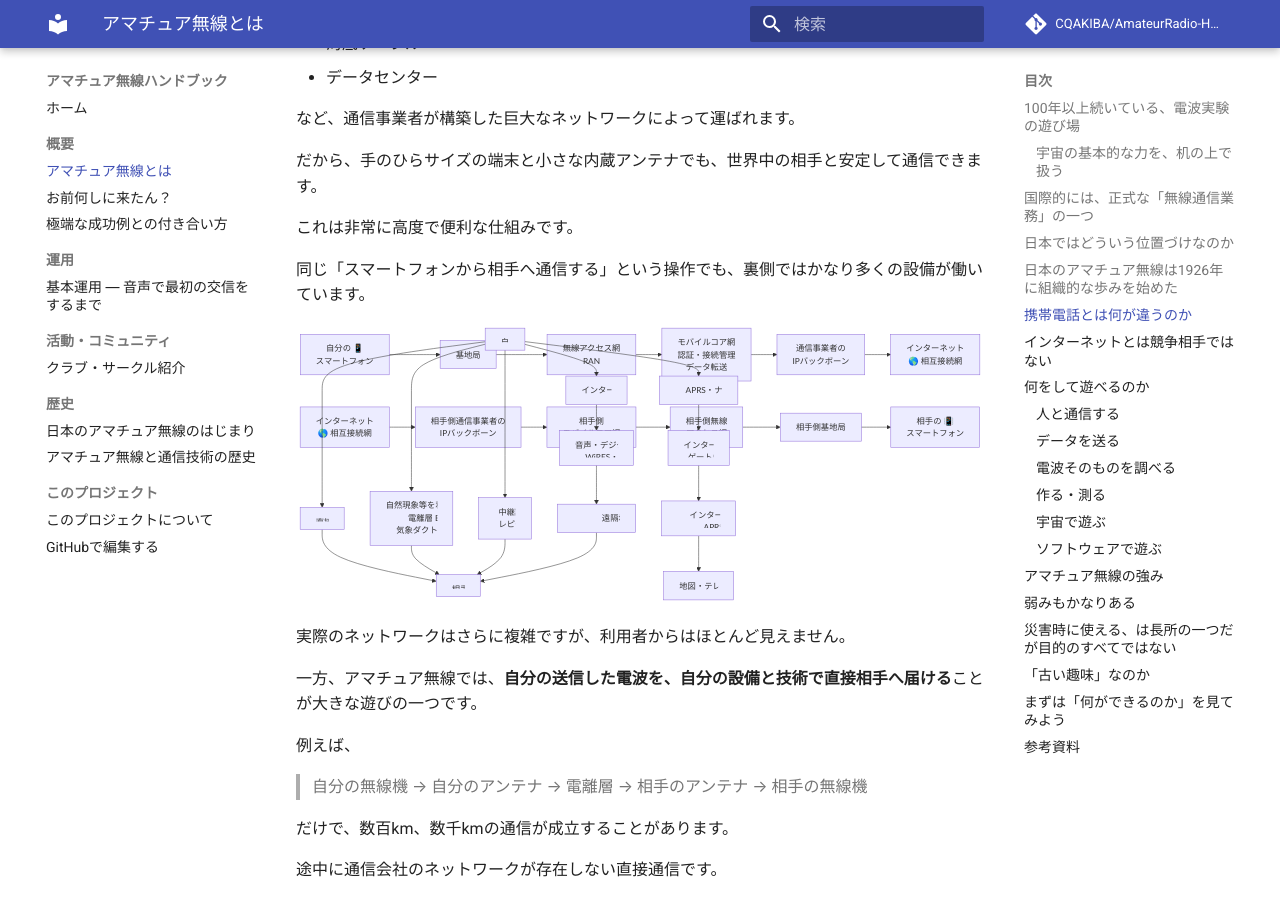
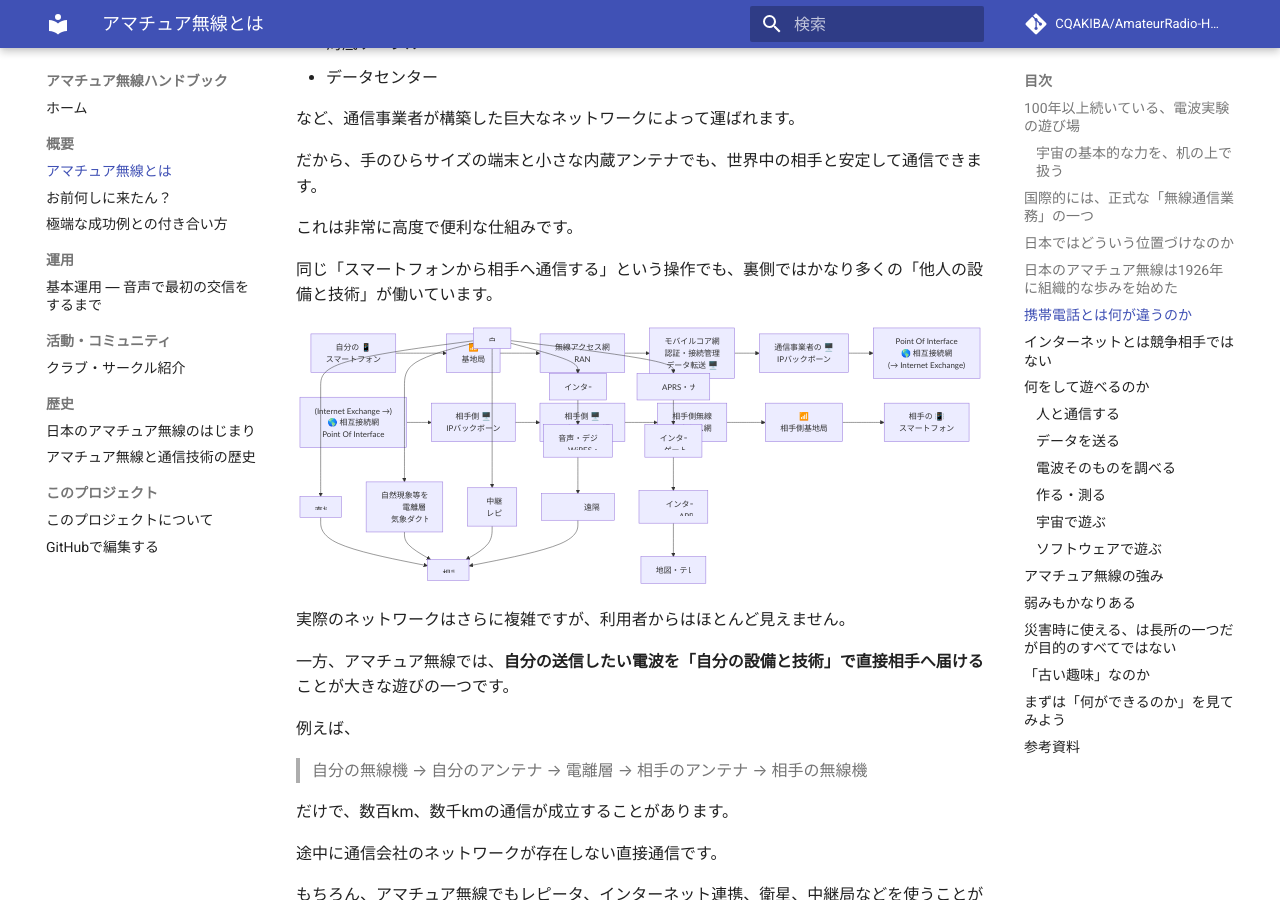
Before and after one commit to CQAKIBA/AmateurRadio-Handbook, an MkDocs documentation site: the page built from docs/00_概要/アマチュア無線とは.md, in a window 1280 px wide and 900 px high, scrolled down 4518 px. Built offline with MkDocs 1.6.1 and Material for MkDocs 9.7.7, drawn with Linux system fonts in a browser that asks for light colours; comment, search, counter and statistics services are not loaded.

Commit message:
Clarify communication process in amateur radio

````diff
--- a/docs/00_概要/アマチュア無線とは.md
+++ b/docs/00_概要/アマチュア無線とは.md
@@ -164,27 +164,27 @@ ITUの定義では、おおまかに、
 
 これは非常に高度で便利な仕組みです。
 
-同じ「スマートフォンから相手へ通信する」という操作でも、裏側ではかなり多くの設備が働いています。
+同じ「スマートフォンから相手へ通信する」という操作でも、裏側ではかなり多くの「他人の設備と技術」が働いています。
 
 ```mermaid
 graph LR
-    A["自分の 📱<br>スマートフォン"] --> B["基地局"]
+    A["自分の 📱<br>スマートフォン"] --> B["📶<br>基地局"]
     B --> C["無線アクセス網<br>RAN"]
-    C --> D["モバイルコア網<br>認証・接続管理<br>データ転送"]
-    D --> E["通信事業者の<br>IPバックボーン"]
-    E --> F["インターネット<br>🌎 相互接続網"]
+    C --> D["モバイルコア網<br>認証・接続管理<br>データ転送 🖥️"]
+    D --> E["通信事業者の 🖥️<br>IPバックボーン"]
+    E --> F["Point Of Interface<br>🌎 相互接続網<br>(→ Internet Exchange)"]
 
-    G["インターネット<br>🌎 相互接続網"]
-    G --> H["相手側通信事業者の<br>IPバックボーン"]
-    H --> I["相手側<br>モバイルコア網"]
+    G["(Internet Exchange →)<br>🌎 相互接続網<br>Point Of Interface"]
+    G --> H["相手側 🖥️<br>IPバックボーン"]
+    H --> I["相手側 🖥️<br>モバイルコア網"]
     I --> J["相手側無線<br>アクセス網"]
-    J --> K["相手側基地局"]
+    J --> K["📶<br>相手側基地局"]
     K --> L["相手の 📳<br>スマートフォン"]
 ```
 
 実際のネットワークはさらに複雑ですが、利用者からはほとんど見えません。
 
-一方、アマチュア無線では、**自分の送信した電波を、自分の設備と技術で直接相手へ届ける**ことが大きな遊びの一つです。
+一方、アマチュア無線では、**自分の送信したい電波を「自分の設備と技術」で直接相手へ届ける**ことが大きな遊びの一つです。
 
 例えば、
 
````
